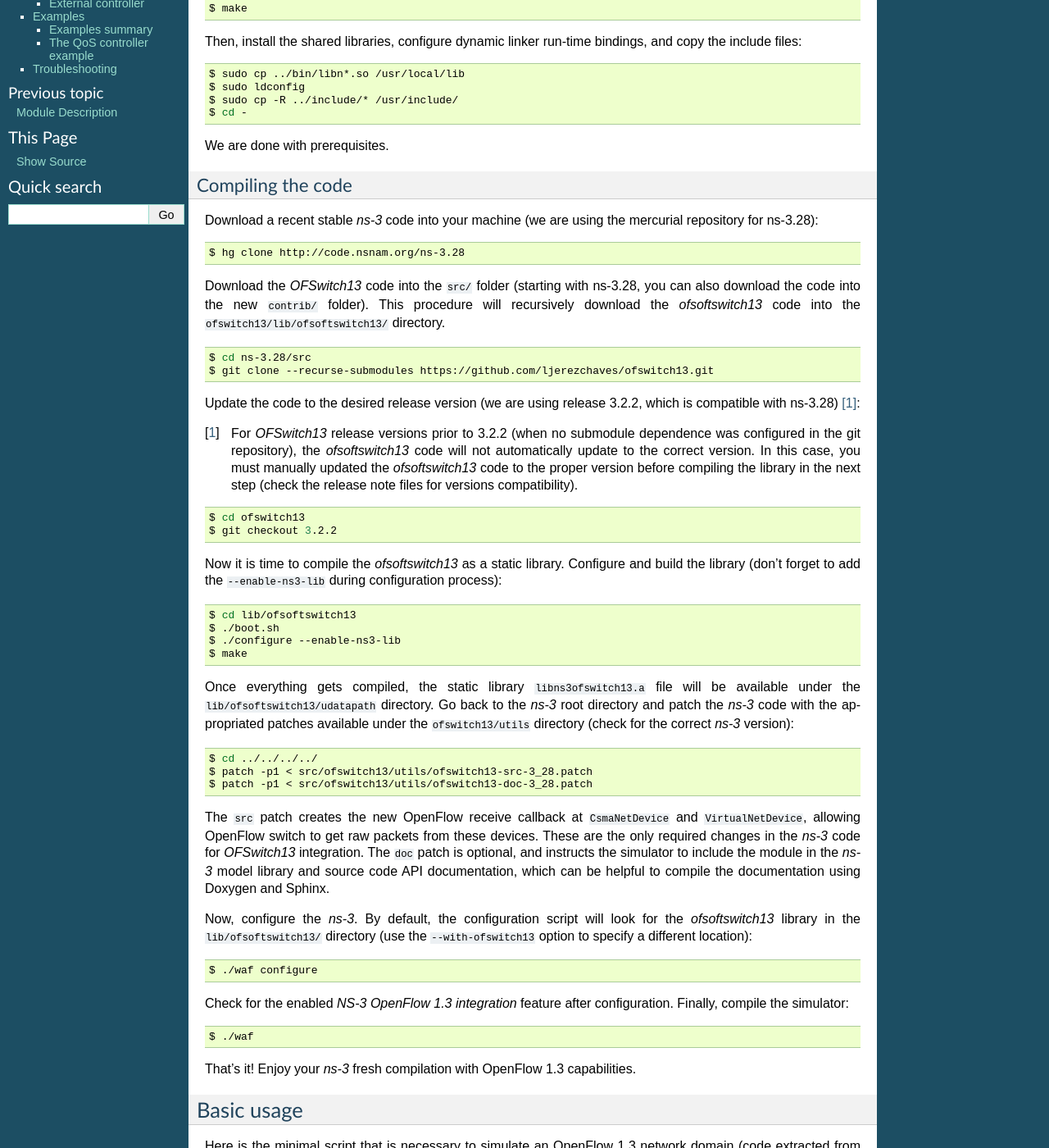
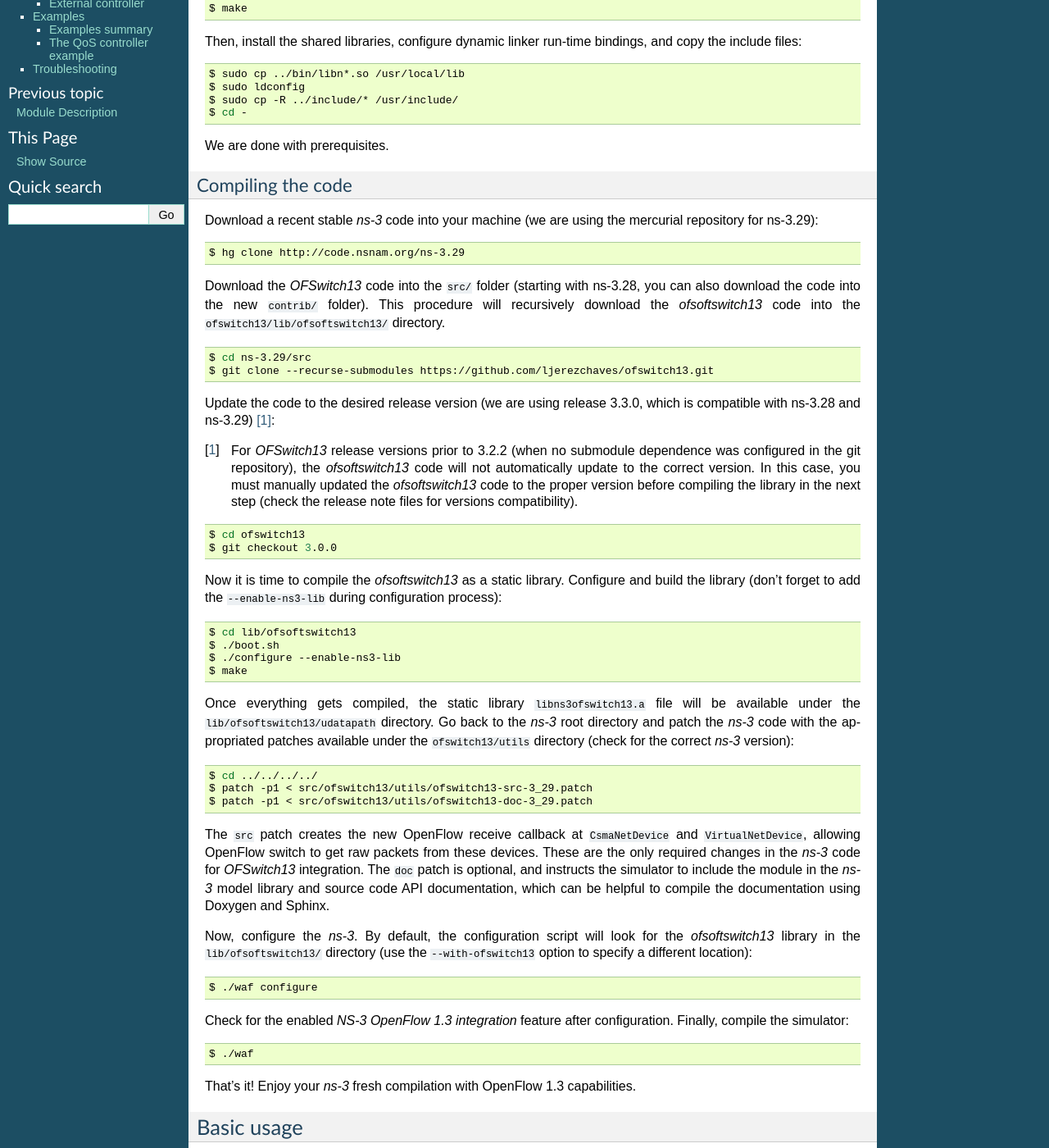
Before and after one commit to ljerezchaves/ofswitch13, a Sphinx documentation site: the page built from doc/source/ofswitch13-usage.rst, in a window 1280 px wide and 1400 px high, scrolled down 542 px. Shown: the whole window at 82% size. Built offline with Sphinx 7.4.7, drawn with Linux system fonts in a browser that asks for light colours; formulas are drawn with MathJax 3; some of the changed text lies outside the part shown.

Commit message:
Updating release versions in the documentation.

```diff
--- a/doc/source/conf.py
+++ b/doc/source/conf.py
@@ -48,9 +48,9 @@
 # built documents.
 #
 # The short X.Y version.
-version = '3.2.2'
+version = '3.3.0'
 # The full version, including alpha/beta/rc tags.
-release = '3.2.2'
+release = '3.3.0'
 
 # The language for content autogenerated by Sphinx. Refer to documentation
 # for a list of supported languages.
--- a/doc/source/ofswitch13-usage.rst
+++ b/doc/source/ofswitch13-usage.rst
@@ -61,11 +61,11 @@
 ##################
 
 Download a recent stable |ns3| code into your machine (we are using the
-mercurial repository for ns-3.28):
+mercurial repository for ns-3.29):
 
 .. code-block:: bash
 
-  $ hg clone http://code.nsnam.org/ns-3.28
+  $ hg clone http://code.nsnam.org/ns-3.29
 
 Download the |ofs13| code into the ``src/`` folder (starting with ns-3.28, you
 can also download the code into the new ``contrib/`` folder). This procedure
@@ -74,11 +74,11 @@
 
 .. code-block:: bash
 
-  $ cd ns-3.28/src
+  $ cd ns-3.29/src
   $ git clone --recurse-submodules https://github.com/ljerezchaves/ofswitch13.git
 
-Update the code to the desired release version (we are using release 3.2.2,
-which is compatible with ns-3.28) [#f1]_:
+Update the code to the desired release version (we are using release 3.3.0,
+which is compatible with ns-3.28 and ns-3.29) [#f1]_:
 
 .. [#f1] For |ofs13| release versions prior to 3.2.2 (when no submodule
          dependence was configured in the git repository), the |ofslib| code
@@ -90,7 +90,7 @@
 .. code-block:: bash
 
   $ cd ofswitch13
-  $ git checkout 3.2.2
+  $ git checkout 3.0.0
 
 Now it is time to compile the |ofslib| as a static library. Configure and
 build the library (don't forget to add the ``--enable-ns3-lib`` during
@@ -112,8 +112,8 @@
 .. code-block:: bash
 
   $ cd ../../../../
-  $ patch -p1 < src/ofswitch13/utils/ofswitch13-src-3_28.patch
-  $ patch -p1 < src/ofswitch13/utils/ofswitch13-doc-3_28.patch
+  $ patch -p1 < src/ofswitch13/utils/ofswitch13-src-3_29.patch
+  $ patch -p1 < src/ofswitch13/utils/ofswitch13-doc-3_29.patch
 
 The ``src`` patch creates the new OpenFlow receive callback at
 ``CsmaNetDevice`` and ``VirtualNetDevice``, allowing OpenFlow switch to get raw
```
Also changed, not shown: doc/source/ofswitch13-description.rst (+7 -6 lines), 4 other files.
